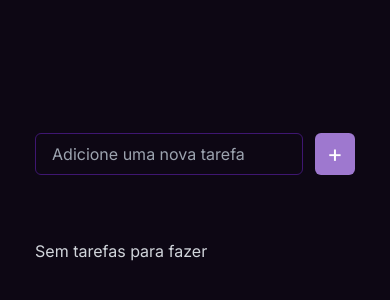
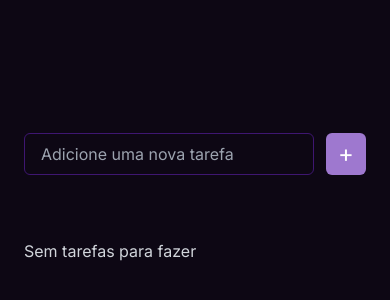
Before and after one commit to Matheussmaced/todo-list-with-zustand, a Next.js app: page / in a window 390 px wide. Shown: the part 214-514 px from the top of the page. Built offline with nearby package versions, Linux system fonts and the light colour scheme.

Commit message:
feat: creating mobile version

```diff
--- a/src/app/(public)/(home)/page.tsx
+++ b/src/app/(public)/(home)/page.tsx
@@ -11,10 +11,16 @@ export default function Home() {
     <main className="bg-bg h-screen text-white flex flex-col justify-center">
       <div className="mx-auto flex flex-col justify-center">
         <CreateTasks />
-        {tasks.length === 0 ? <span className="mt-16 mb-5 text-gray-300">Sem tarefas para fazer</span> :
-          <span className="mt-16 mb-5 text-gray-300">{tasks.length} - Tarefas registradas </span>
-        }
-        <TasksComponent />
+
+        <div className="mt-16 mb-5 px-6 md:px-0">
+          {tasks.length === 0 ? <span className=" text-gray-300 ">Sem tarefas para fazer</span> :
+            <span className="mt-16 mb-5 text-gray-300">{tasks.length} - Tarefas registradas </span>
+          }
+
+        </div>
+        <div className="px-6 md:px-0">
+          <TasksComponent />
+        </div>
       </div>
     </main>
   );
--- a/src/components/createTasks.tsx
+++ b/src/components/createTasks.tsx
@@ -17,7 +17,7 @@ export default function CreateTasks() {
   }
 
   return (
-    <main className="w-[432]">
+    <main className="md:w-[432] md:px-0 w-screen px-6">
       <form onSubmit={handleAddTask} className="flex flex-row gap-3">
 
         <input type="text" value={newTask} placeholder="Adicione uma nova tarefa" onChange={(e) => setNewTask(e.target.value)} className="bg-bg border border-borderInput ... flex-1 py-2 px-4 text-gray-400 rounded-md focus:outline-none" />
```
